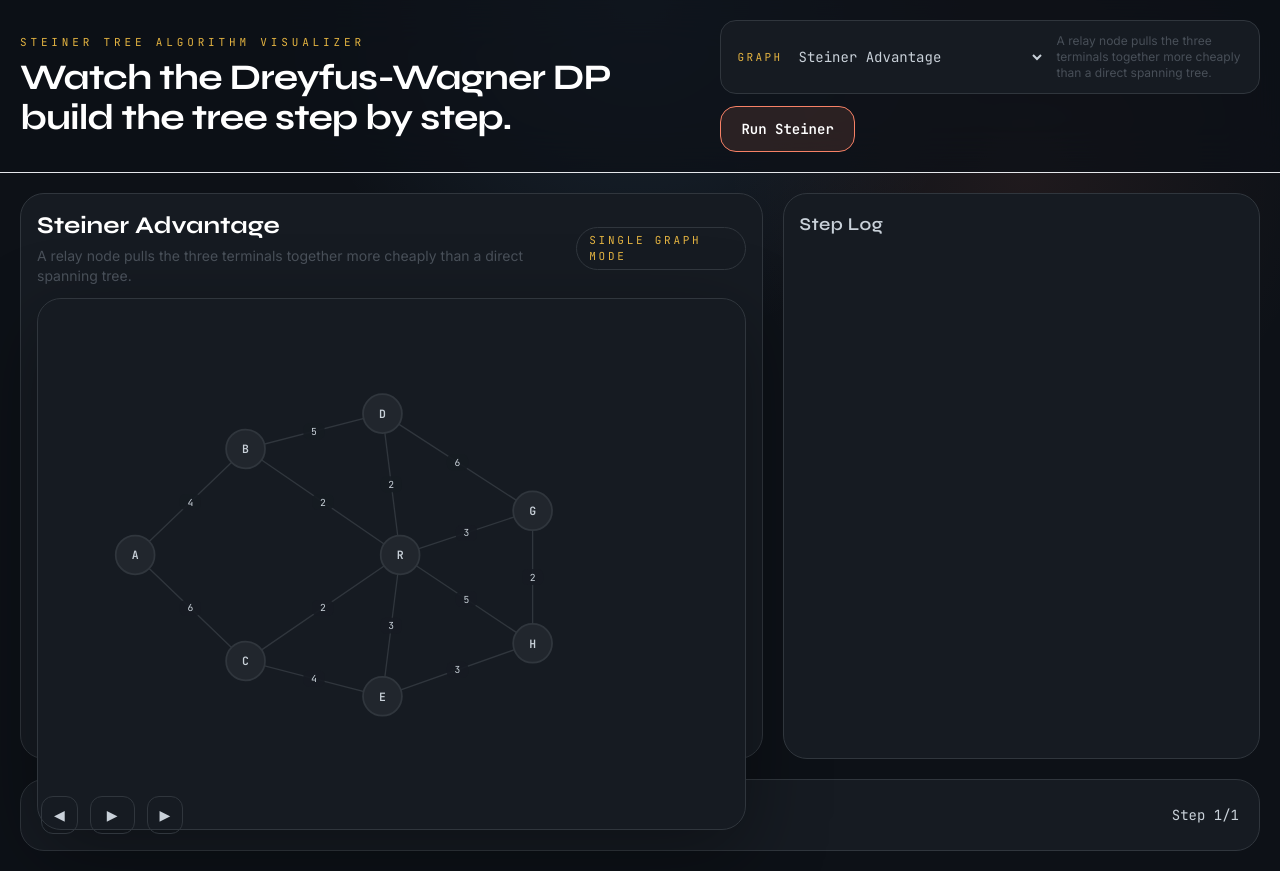
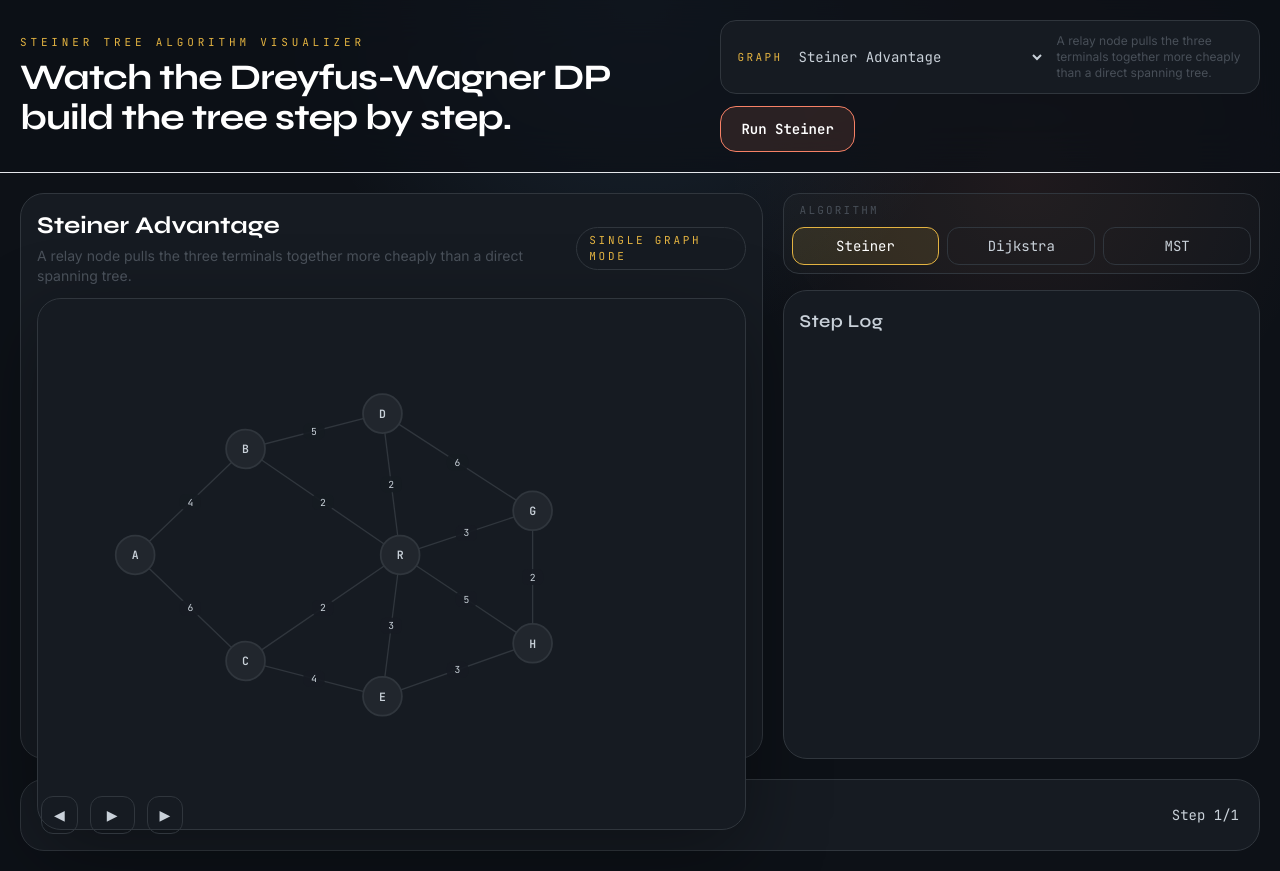
Before and after one commit to Sam27112004/Steiner_Tree_viz, a React (Vite) app: page / in a window 1280 px wide. Built offline with nearby package versions, Linux system fonts and the light colour scheme.

Commit message:
[Phase2] Add algorithm selector tabs

```diff
--- /dev/null
+++ b/src/components/controls/AlgoSelector.jsx
@@ -0,0 +1,38 @@
+import { usePlaybackStore } from '../../store/playbackStore.js'
+
+const ALGORITHMS = [
+  { id: 'steiner', label: 'Steiner' },
+  { id: 'dijkstra', label: 'Dijkstra' },
+  { id: 'mst', label: 'MST' },
+]
+
+function AlgoSelector() {
+  const activeTab = usePlaybackStore((state) => state.activeTab)
+  const setActiveTab = usePlaybackStore((state) => state.setActiveTab)
+
+  return (
+    <div className="rounded-2xl border border-border bg-[rgba(255,255,255,0.02)] p-2">
+      <p className="mb-2 px-2 font-mono text-[11px] uppercase tracking-[0.2em] text-[var(--color-visited)]">
+        Algorithm
+      </p>
+      <div className="grid grid-cols-3 gap-2">
+        {ALGORITHMS.map((algorithm) => (
+          <button
+            key={algorithm.id}
+            type="button"
+            onClick={() => setActiveTab(algorithm.id)}
+            className={`rounded-xl border px-3 py-2 text-sm font-mono transition ${
+              activeTab === algorithm.id
+                ? 'border-[var(--color-consider)] bg-[rgba(227,179,65,0.12)] text-white'
+                : 'border-border text-[var(--color-node-text)] hover:border-[var(--color-consider)]'
+            }`}
+          >
+            {algorithm.label}
+          </button>
+        ))}
+      </div>
+    </div>
+  )
+}
+
+export default AlgoSelector
--- a/src/components/layout/MainLayout.jsx
+++ b/src/components/layout/MainLayout.jsx
@@ -1,4 +1,5 @@
 import GraphCanvas from '../canvas/GraphCanvas.jsx'
+import AlgoSelector from '../controls/AlgoSelector.jsx'
 import GraphPicker from '../controls/GraphPicker.jsx'
 import PlaybackBar from '../controls/PlaybackBar.jsx'
 import StepLog from '../panels/StepLog.jsx'
@@ -49,6 +50,7 @@ function MainLayout({ graph, renderState, steps, onRunSteiner }) {
         </section>
 
         <aside className="flex min-h-0 flex-col gap-4">
+          <AlgoSelector />
           <StepLog steps={steps} cursor={cursor} />
         </aside>
       </main>
```
